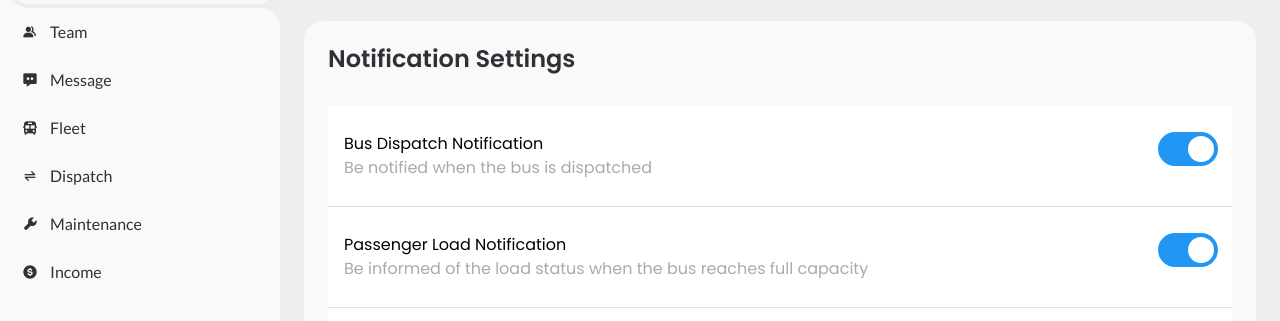
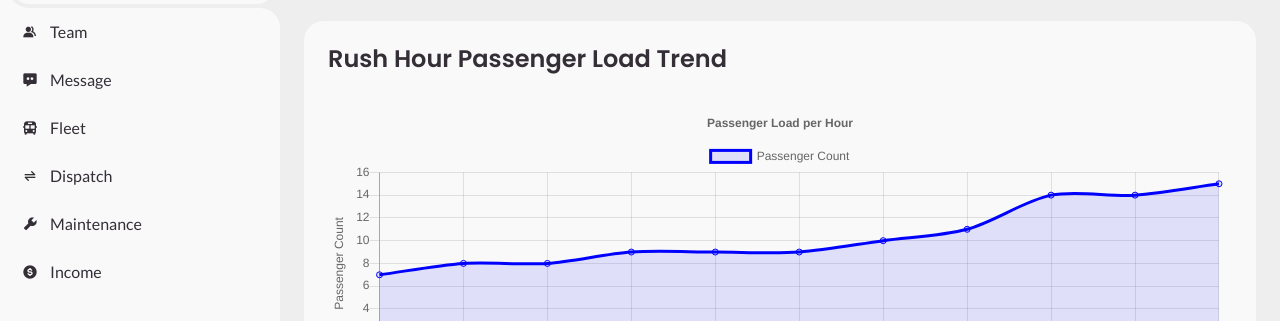
Before and after one commit to epiknesh/CAP2419-IT, a website: page dummy-design.html in a window 1280 px wide. Shown: the part 188-509 px from the top of the page. Drawn offline with nearby package versions, Linux system fonts and the light colour scheme.

Commit message:
GRAPH FOR PASSENGER

```diff
--- a/dummy-design.html
+++ b/dummy-design.html
@@ -13,6 +13,9 @@
 
   <!-- Include EmailJS SDK from jsDelivr (updated CDN URL) -->
   <script type="text/javascript" src="https://cdn.jsdelivr.net/npm/emailjs-com@3/dist/email.min.js"></script>
+  <script
+src="https://cdnjs.cloudflare.com/ajax/libs/Chart.js/2.9.4/Chart.js">
+</script>
 
   <title>Dummy Design Only</title>
 </head>
@@ -122,6 +125,17 @@
         </div>
       </div>
 
+      <!-- Passenger Load Trend Graph -->
+<div class="table-data mt-4">
+  <div class="order position-relative">
+    <div class="head">
+      <h3>Rush Hour Passenger Load Trend</h3>
+    </div>
+    <canvas id="myChart" width="600" height="200"></canvas>
+  </div>
+</div>
+
+
       <div class="table-data">
         <div class="order position-relative" id="settingsContent">
           <div class="head">
@@ -190,6 +204,53 @@
   <script src="https://cdn.jsdelivr.net/npm/bootstrap@5.3.3/dist/js/bootstrap.bundle.min.js"></script>
   <script src="https://unpkg.com/boxicons@2.1.4/dist/boxicons.js"></script>
 
+  <script
+src="https://cdnjs.cloudflare.com/ajax/libs/Chart.js/2.9.4/Chart.js">
+</script>
+
+<script>
+  const xValues = [50, 60, 70, 80, 90, 100, 110, 120, 130, 140, 150];
+  const yValues = [7, 8, 8, 9, 9, 9, 10, 11, 14, 14, 15];
+
+  new Chart("myChart", {
+    type: "line",
+    data: {
+      labels: xValues,
+      datasets: [{
+        label: "Passenger Count",
+        backgroundColor: "rgba(0,0,255,0.1)",
+        borderColor: "rgba(0,0,255,1.0)",
+        data: yValues,
+        fill: true,
+        tension: 0.3
+      }]
+    },
+    options: {
+      title: {
+        display: true,
+        text: "Passenger Load per Hour"
+      },
+      scales: {
+        xAxes: [{
+          scaleLabel: {
+            display: true,
+            labelString: "Time (e.g., Minutes or Hour)"
+          }
+        }],
+        yAxes: [{
+          ticks: {
+            beginAtZero: true
+          },
+          scaleLabel: {
+            display: true,
+            labelString: "Passenger Count"
+          }
+        }]
+      }
+    }
+  });
+</script>
+
 
   <!-- EmailJS Usage Code Wrapped in window.onload -->
   <script type="text/javascript">
```
Also changed, not shown: js/fleet_tab.js (+70 -1 lines), main_dashboard.html (+2 -0 lines).
